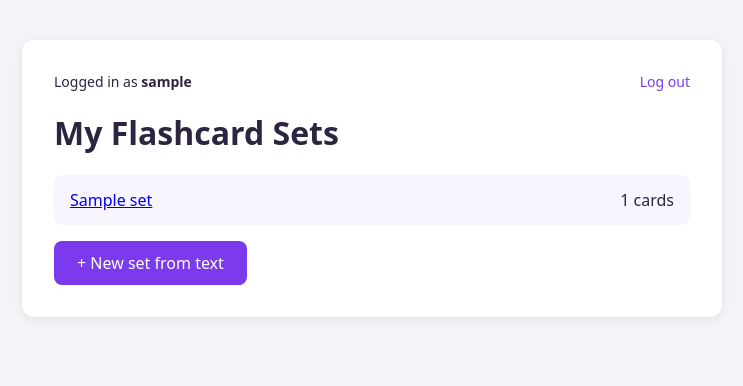
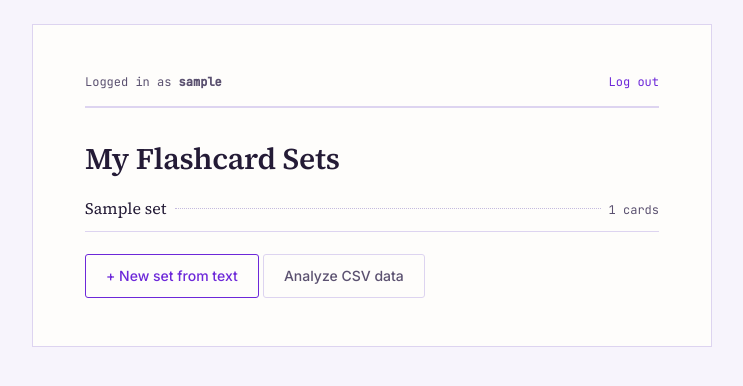
Before and after one commit to jnowak-it/Career_Wings, a Flask app: page / in a window 1280 px wide. Shown: the top 386 px of the page, without its empty margins (268-1011 px from the left). Run offline with Flask 3, Linux system fonts and the light colour scheme; a user stored in the database is signed in; tables that the repository leaves empty hold one stand-in row (values such as "Sample post").

Commit message:
update version

```diff
--- a/final_project/app.py
+++ b/final_project/app.py
@@ -260,6 +260,62 @@ Study material:
 
     return render_template("generate.html")
 
+MAX_CSV_SIZE = 5 * 1024 * 1024  # 5 MB
+
+@app.route("/analyze-csv", methods=["GET", "POST"])
+@login_required
+@limiter.limit("10 per hour")
+def analyze_csv():
+    if request.method == "POST":
+        file = request.files.get("csv_file")
+
+        if file is None or file.filename == "":
+            return render_template("analyze_csv.html", error="No file selected.")
+
+        file.seek(0, os.SEEK_END)
+        file_size = file.tell()
+        file.seek(0)
+
+        if file_size > MAX_CSV_SIZE:
+            return render_template("analyze_csv.html", error="File is too large (max 5 MB).")
+
+        try:
+            df = pd.read_csv(file)
+        except Exception:
+            return render_template("analyze_csv.html", error="Could not read this file as a CSV.")
+
+        stats = {
+            "rows": df.shape[0],
+            "columns": df.shape[1],
+            "column_names": list(df.columns),
+            "describe": df.describe().to_html(classes="stats-table")
+        }
+
+        data_text = df.to_string()
+        prompt = f"""Analyze the CSV data below and write a short summary in Polish:
+main takeaways, unusual values, and patterns in the data.
+
+Data:
+{data_text}"""
+
+        try:
+            response = client.messages.create(
+                model="claude-sonnet-4-5",
+                max_tokens=1024,
+                system=SYSTEM_PROMPT,
+                messages=[{"role": "user", "content": prompt}]
+            )
+            ai_summary = response.content[0].text
+
+            if not is_text_safe(ai_summary):
+                ai_summary = "The response was blocked because it looked suspicious."
+
+        except Exception as e:
+            ai_summary = f"Failed to generate AI summary: {e}"
+
+        return render_template("analyze_csv.html", stats=stats, ai_summary=ai_summary)
+
+    return render_template("analyze_csv.html")
 
 @app.route("/set/<int:set_id>")
 @login_required
--- a/final_project/static/style.css
+++ b/final_project/static/style.css
@@ -1,129 +1,301 @@
+:root {
+    --ink: #241b36;
+    --ink-soft: #5b5170;
+    --paper: #fefdfb;
+    --paper-alt: #f7f4fc;
+    --rule: #ddd4f0;
+    --accent: #6d28d9;
+    --accent-soft: #a855f7;
+    --accent-pink: #be185d;
+}
+
 * {
     box-sizing: border-box;
 }
 
 body {
     margin: 0;
-    font-family: system-ui, sans-serif;
-    background-color: #f4f4f8;
-    color: #2d2440;
+    padding: 24px 16px;
+    font-family: "Inter", -apple-system, sans-serif;
+    background-color: var(--paper-alt);
+    color: var(--ink);
+    font-size: 15px;
+    line-height: 1.55;
 }
 
 .container {
-    max-width: 700px;
-    margin: 40px auto;
-    padding: 32px;
-    background-color: #ffffff;
-    border-radius: 12px;
-    box-shadow: 0 2px 10px rgba(0, 0, 0, 0.08);
+    max-width: 680px;
+    margin: 0 auto;
+    padding: 48px 52px;
+    background-color: var(--paper);
+    border: 1px solid var(--rule);
 }
 
+/* Masthead */
+
 h1 {
+    font-family: "Source Serif 4", Georgia, serif;
+    font-weight: 600;
+    font-size: 30px;
+    letter-spacing: -0.01em;
+    margin: 0 0 4px 0;
+    color: var(--ink);
+}
+
+.container > p:first-of-type {
+    color: var(--ink-soft);
+    font-style: italic;
     margin-top: 0;
+    margin-bottom: 20px;
 }
+
+h2 {
+    font-family: "Source Serif 4", Georgia, serif;
+    font-weight: 600;
+    font-size: 17px;
+    margin-top: 36px;
+    margin-bottom: 14px;
+    padding-bottom: 8px;
+    border-bottom: 1px solid var(--accent-soft);
+    color: var(--ink);
+}
+
+/* Topbar: reads like a journal's running header */
 
 .topbar {
     display: flex;
     justify-content: space-between;
-    align-items: center;
-    margin-bottom: 20px;
-    font-size: 14px;
+    align-items: baseline;
+    margin-bottom: 28px;
+    padding-bottom: 14px;
+    border-bottom: 2px double var(--rule);
+    font-family: "JetBrains Mono", monospace;
+    font-size: 12px;
+    color: var(--ink-soft);
 }
 
 .topbar a {
-    color: #7c3aed;
+    color: var(--accent);
     text-decoration: none;
-    margin-left: 12px;
+    border-bottom: 1px solid transparent;
+}
+
+.topbar a:hover {
+    border-bottom-color: var(--accent);
+}
+
+/* Forms */
+
+label {
+    display: block;
+    font-size: 12px;
+    font-family: "JetBrains Mono", monospace;
+    color: var(--ink-soft);
+    margin-bottom: 4px;
 }
 
 input[type="text"],
 input[type="password"],
+input[type="file"],
 textarea {
     width: 100%;
-    padding: 12px;
-    font-size: 16px;
+    padding: 10px 12px;
+    font-size: 15px;
     font-family: inherit;
-    border: 1px solid #ccc;
-    border-radius: 8px;
+    color: var(--ink);
+    border: 1px solid var(--rule);
+    border-radius: 3px;
     resize: vertical;
-    margin-bottom: 12px;
+    margin-bottom: 16px;
+    background-color: var(--paper);
 }
 
+input[type="text"]:focus,
+input[type="password"]:focus,
+textarea:focus {
+    outline: none;
+    border-color: var(--accent-soft);
+    box-shadow: 0 0 0 3px rgba(168, 85, 247, 0.12);
+}
+
+input[type="file"] {
+    padding: 8px;
+    font-size: 13px;
+}
+
+/* Buttons: understated, bordered, not filled SaaS blobs */
+
 button, .btn {
-    padding: 11px 23px;
-    font-size: 16px;
-    background-color: #7c3aed;
-    color: white;
-    border: none;
-    border-radius: 8px;
+    padding: 10px 20px;
+    font-size: 14px;
+    font-weight: 500;
+    font-family: "Inter", sans-serif;
+    background-color: var(--paper);
+    color: var(--accent);
+    border: 1px solid var(--accent);
+    border-radius: 3px;
     cursor: pointer;
     text-decoration: none;
     display: inline-block;
+    transition: background-color 0.12s ease, color 0.12s ease;
 }
 
 button:hover, .btn:hover {
-    background-color: #6d28d9;
+    background-color: var(--accent);
+    color: var(--paper);
 }
 
 .btn-secondary {
-    background-color: #e5e7eb;
-    color: #2d2440;
+    border-color: var(--rule);
+    color: var(--ink-soft);
 }
 
 .btn-secondary:hover {
-    background-color: #d1d5db;
+    background-color: var(--ink);
+    border-color: var(--ink);
+    color: var(--paper);
 }
 
+.btn-row {
+    display: flex;
+    gap: 10px;
+    flex-wrap: wrap;
+    margin-top: 4px;
+}
+
+/* Messages */
+
 .error-box {
-    margin-bottom: 16px;
-    padding: 12px 16px;
-    background-color: #fee2e2;
-    color: #991b1b;
-    border-radius: 8px;
+    margin-bottom: 18px;
+    padding: 11px 14px;
+    background-color: #fdf2f4;
+    border-left: 3px solid var(--accent-pink);
+    color: #9d174d;
+    font-size: 13px;
 }
+
+.answer-box {
+    margin-top: 10px;
+    padding: 18px 20px;
+    background-color: var(--paper-alt);
+    border-left: 3px solid var(--accent);
+    font-size: 14.5px;
+}
+
+/* Flashcard set list — styled like a table of contents, with leader dots */
 
 .set-list {
     list-style: none;
     padding: 0;
+    margin: 0 0 22px 0;
 }
 
 .set-list li {
     display: flex;
-    justify-content: space-between;
-    align-items: center;
-    padding: 14px 16px;
+    align-items: baseline;
+    padding: 10px 0;
+    border-bottom: 1px solid var(--rule);
+}
+
+.set-list a {
+    color: var(--ink);
+    text-decoration: none;
+    font-family: "Source Serif 4", Georgia, serif;
+    font-size: 16px;
+    white-space: nowrap;
+}
+
+.set-list a:hover {
+    color: var(--accent);
+}
+
+.set-list .leader {
+    flex: 1;
+    margin: 0 8px;
+    border-bottom: 1px dotted #c4bade;
+    position: relative;
+    top: -5px;
+}
+
+.set-list .count {
+    white-space: nowrap;
+    font-family: "JetBrains Mono", monospace;
+    font-size: 12px;
+    color: var(--ink-soft);
+}
+
+/* Flashcard study mode */
+
+.progress {
+    text-align: center;
+    font-family: "JetBrains Mono", monospace;
+    font-size: 12px;
+    color: var(--ink-soft);
     margin-bottom: 10px;
-    background-color: #f8f5ff;
-    border-radius: 8px;
 }
 
 .card {
-    padding: 40px 24px;
-    margin: 20px 0;
-    background-color: #f8f5ff;
-    border-radius: 12px;
+    padding: 52px 28px;
+    margin: 14px 0;
+    background-color: var(--paper-alt);
+    border: 1px solid var(--rule);
     text-align: center;
-    font-size: 18px;
-    min-height: 80px;
+    font-family: "Source Serif 4", Georgia, serif;
+    font-size: 19px;
+    min-height: 90px;
     cursor: pointer;
+    display: flex;
+    flex-direction: column;
+    align-items: center;
+    justify-content: center;
 }
 
 .card .label {
-    font-size: 12px;
-    text-transform: uppercase;
-    color: #7c3aed;
-    margin-bottom: 8px;
+    font-family: "JetBrains Mono", monospace;
+    font-size: 11px;
+    color: var(--accent-soft);
+    margin-bottom: 12px;
 }
 
 .nav-buttons {
     display: flex;
     justify-content: space-between;
-    margin-top: 12px;
+    gap: 10px;
+    margin-top: 14px;
 }
 
-.progress {
-    text-align: center;
-    font-size: 14px;
-    color: #6b7280;
+.nav-buttons button {
+    flex: 1;
+}
+
+/* CSV stats table */
+
+.table-wrapper {
+    overflow-x: auto;
+    border: 1px solid var(--rule);
     margin-bottom: 8px;
 }
+
+.stats-table {
+    border-collapse: collapse;
+    width: 100%;
+    font-family: "JetBrains Mono", monospace;
+    font-size: 12.5px;
+}
+
+.stats-table th, .stats-table td {
+    padding: 9px 13px;
+    text-align: right;
+    border-bottom: 1px solid var(--rule);
+    white-space: nowrap;
+}
+
+.stats-table th {
+    background-color: var(--paper-alt);
+    color: var(--ink);
+    font-weight: 500;
+}
+
+.stats-table tr:last-child td {
+    border-bottom: none;
+}
--- a/final_project/templates/dashboard.html
+++ b/final_project/templates/dashboard.html
@@ -4,6 +4,9 @@
     <meta charset="UTF-8">
     <meta name="viewport" content="width=device-width, initial-scale=1.0">
     <title>My Flashcard Sets</title>
+    <link rel="preconnect" href="https://fonts.googleapis.com">
+    <link rel="preconnect" href="https://fonts.gstatic.com" crossorigin>
+    <link href="https://fonts.googleapis.com/css2?family=Source+Serif+4:ital,wght@0,400;0,600;1,400&family=Inter:wght@400;500;600&family=JetBrains+Mono:wght@400;500&display=swap" rel="stylesheet">
     <link rel="stylesheet" href="/static/style.css">
 </head>
 <body>
@@ -20,7 +23,8 @@
                 {% for card_set in sets %}
                     <li>
                         <a href="/set/{{ card_set.id }}">{{ card_set.title }}</a>
-                        <span>{{ card_set.cards|length }} cards</span>
+                        <span class="leader"></span>
+                        <span class="count">{{ card_set.cards|length }} cards</span>
                     </li>
                 {% endfor %}
             </ul>
@@ -29,6 +33,7 @@
         {% endif %}
 
         <a class="btn" href="/generate">+ New set from text</a>
+        <a class="btn btn-secondary" href="/analyze-csv">Analyze CSV data</a>
     </main>
 </body>
 </html>
--- a/final_project/templates/generate.html
+++ b/final_project/templates/generate.html
@@ -4,6 +4,9 @@
     <meta charset="UTF-8">
     <meta name="viewport" content="width=device-width, initial-scale=1.0">
     <title>New Flashcard Set</title>
+    <link rel="preconnect" href="https://fonts.googleapis.com">
+    <link rel="preconnect" href="https://fonts.gstatic.com" crossorigin>
+    <link href="https://fonts.googleapis.com/css2?family=Source+Serif+4:ital,wght@0,400;0,600;1,400&family=Inter:wght@400;500;600&family=JetBrains+Mono:wght@400;500&display=swap" rel="stylesheet">
     <link rel="stylesheet" href="/static/style.css">
 </head>
 <body>
--- a/final_project/templates/login.html
+++ b/final_project/templates/login.html
@@ -4,6 +4,9 @@
     <meta charset="UTF-8">
     <meta name="viewport" content="width=device-width, initial-scale=1.0">
     <title>Log in — AI Flashcards</title>
+    <link rel="preconnect" href="https://fonts.googleapis.com">
+    <link rel="preconnect" href="https://fonts.gstatic.com" crossorigin>
+    <link href="https://fonts.googleapis.com/css2?family=Source+Serif+4:ital,wght@0,400;0,600;1,400&family=Inter:wght@400;500;600&family=JetBrains+Mono:wght@400;500&display=swap" rel="stylesheet">
     <link rel="stylesheet" href="/static/style.css">
 </head>
 <body>
--- a/final_project/templates/register.html
+++ b/final_project/templates/register.html
@@ -4,6 +4,9 @@
     <meta charset="UTF-8">
     <meta name="viewport" content="width=device-width, initial-scale=1.0">
     <title>Register — AI Flashcards</title>
+    <link rel="preconnect" href="https://fonts.googleapis.com">
+    <link rel="preconnect" href="https://fonts.gstatic.com" crossorigin>
+    <link href="https://fonts.googleapis.com/css2?family=Source+Serif+4:ital,wght@0,400;0,600;1,400&family=Inter:wght@400;500;600&family=JetBrains+Mono:wght@400;500&display=swap" rel="stylesheet">
     <link rel="stylesheet" href="/static/style.css">
 </head>
 <body>
--- a/final_project/templates/set_detail.html
+++ b/final_project/templates/set_detail.html
@@ -4,6 +4,9 @@
     <meta charset="UTF-8">
     <meta name="viewport" content="width=device-width, initial-scale=1.0">
     <title>{{ card_set.title }}</title>
+    <link rel="preconnect" href="https://fonts.googleapis.com">
+    <link rel="preconnect" href="https://fonts.gstatic.com" crossorigin>
+    <link href="https://fonts.googleapis.com/css2?family=Source+Serif+4:ital,wght@0,400;0,600;1,400&family=Inter:wght@400;500;600&family=JetBrains+Mono:wght@400;500&display=swap" rel="stylesheet">
     <link rel="stylesheet" href="/static/style.css">
 </head>
 <body>
```
